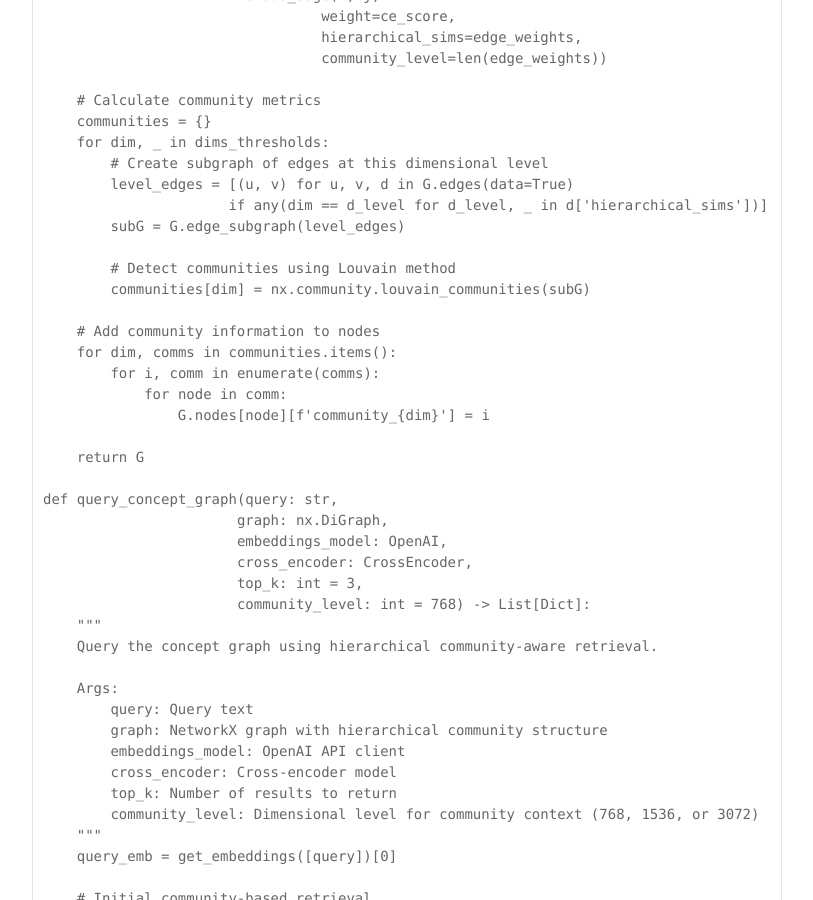
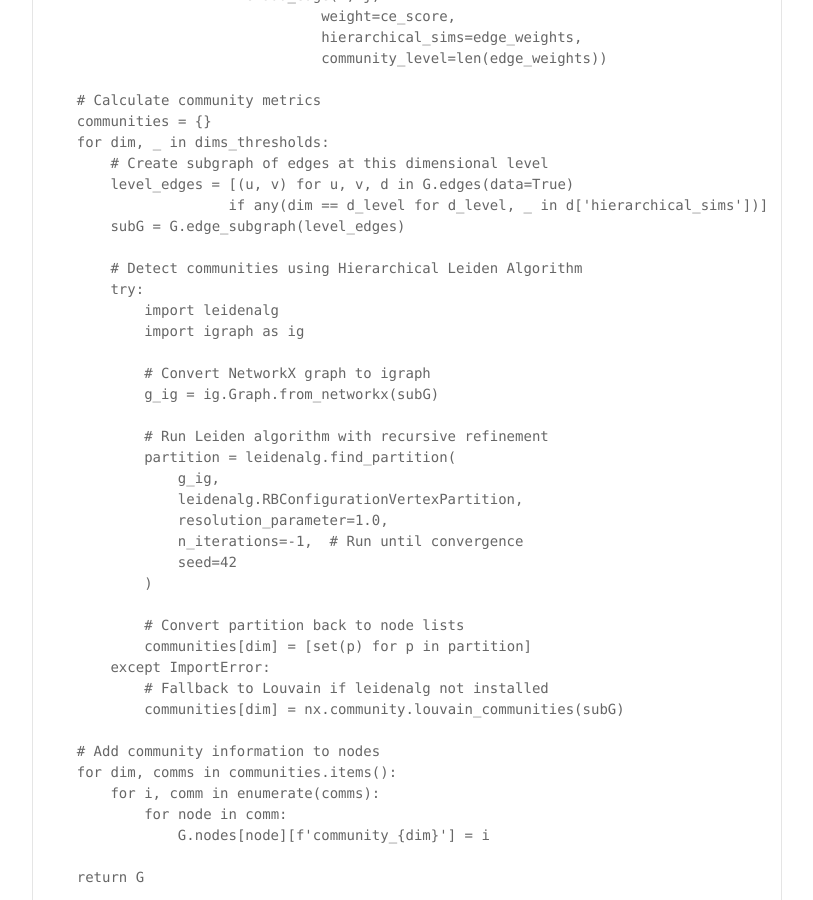
Before and after one commit to nyvyn/nyvyn.github.io, a Jekyll site: the page built from _notes/2024-12-24-graph-embeddings.markdown, in a window 1280 px wide and 900 px high, scrolled down 3958 px. Shown: the whole window, without its empty margins (233-1046 px from the left). Built offline with Jekyll 4.4.1, drawn with Linux system fonts in a browser that asks for light colours; some of the changed text lies outside the part shown.

Commit message:
feat: Upgrade community detection to Hierarchical Leiden Algorithm with fallback

```diff
--- a/_notes/2024-12-24-graph-embeddings.markdown
+++ b/_notes/2024-12-24-graph-embeddings.markdown
@@ -172,8 +172,28 @@ def build_concept_graph(embeddings: np.ndarray,
                       if any(dim == d_level for d_level, _ in d['hierarchical_sims'])]
         subG = G.edge_subgraph(level_edges)
 
-        # Detect communities using Louvain method
-        communities[dim] = nx.community.louvain_communities(subG)
+        # Detect communities using Hierarchical Leiden Algorithm
+        try:
+            import leidenalg
+            import igraph as ig
+
+            # Convert NetworkX graph to igraph
+            g_ig = ig.Graph.from_networkx(subG)
+
+            # Run Leiden algorithm with recursive refinement
+            partition = leidenalg.find_partition(
+                g_ig,
+                leidenalg.RBConfigurationVertexPartition,
+                resolution_parameter=1.0,
+                n_iterations=-1,  # Run until convergence
+                seed=42
+            )
+
+            # Convert partition back to node lists
+            communities[dim] = [set(p) for p in partition]
+        except ImportError:
+            # Fallback to Louvain if leidenalg not installed
+            communities[dim] = nx.community.louvain_communities(subG)
 
     # Add community information to nodes
     for dim, comms in communities.items():
@@ -346,6 +366,8 @@ different dimensional layers of matryoshka embeddings as representing hierarchic
    - Concepts that maintain high centrality across dimensions often represent key bridging nodes
    - Example: "echolocation" maintains high centrality across dimensions as it bridges marine/flying mammals
 
+The implementation uses the Hierarchical Leiden Algorithm, an improvement over the Louvain method that guarantees well-connected communities. As shown by Traag et al.[^7], Leiden addresses resolution-limit and disconnected-communities issues that can affect Louvain, making it particularly suitable for knowledge graphs where community coherence is crucial.
+
 This theoretical framework explains why GraphRAG's approach is particularly effective:
 - The matryoshka structure naturally captures the hierarchical community structure of knowledge
 - Cross-encoder verification aligns with spectral clustering's ability to identify genuine communities
@@ -358,5 +380,7 @@ This theoretical framework explains why GraphRAG's approach is particularly effe
 [^6]: Page, L., Brin, S., Motwani, R., & Winograd, T. (1999). The PageRank citation ranking: Bringing order to the web. Stanford InfoLab.
 Advances in Neural Information Processing Systems, 35, 12156-12168.
 
+[^7]: Traag, V. A., Waltman, L., & van Eck, N. J. (2019). From Louvain to Leiden: guaranteeing well-connected communities. Scientific Reports, 9(1), 1-12.
+
 [^2]: Liu, S., Thudumu, S., Cheng, H. et al. (2023). GraphRAG: Unlocking LLM Power for Knowledge Graphs.
 arXiv preprint arXiv:2308.11118.
```
